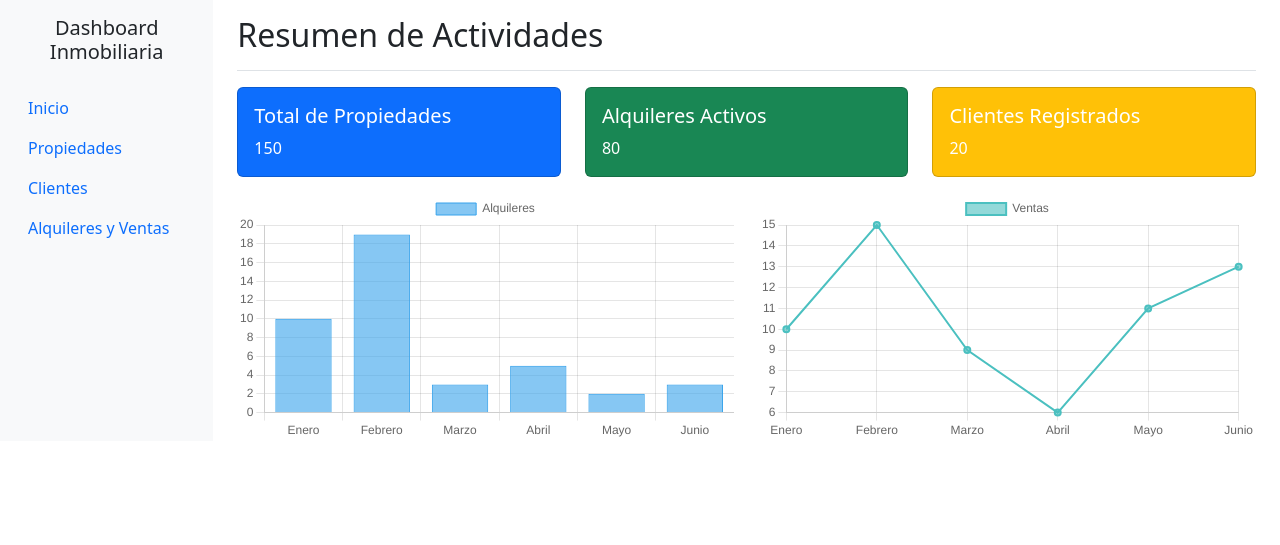
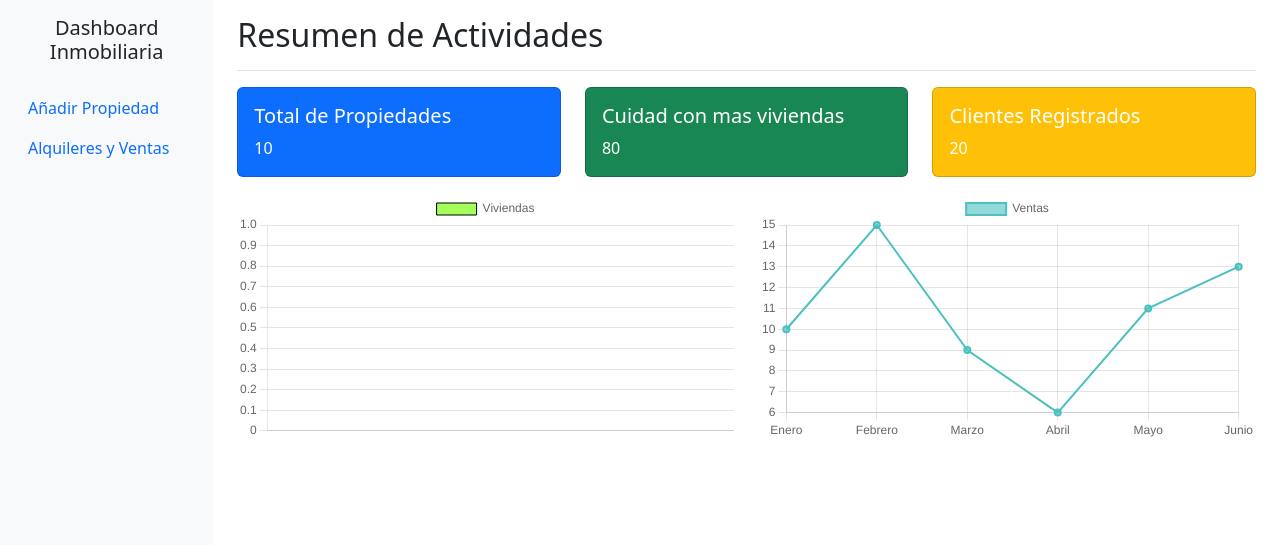
Before and after one commit to Alejandro906/Django-PHP-App, a Django app: template Project/App/templates/dashboard.html in a window 1280 px wide. Shown: the top 545 px of the page. Run offline with Django 5.2, Linux system fonts and the light colour scheme; the template is opened without the code that fills it: most values are stand-ins (such as "Sample title", 1, 10 or a date in 2020); some libraries are stand-ins or nearby versions.

Commit message:
added data to dashboard

```diff
--- a/Project/App/templates/dashboard.html
+++ b/Project/App/templates/dashboard.html
@@ -16,13 +16,7 @@
           <h5 class="text-center py-3">Dashboard Inmobiliaria</h5>
           <ul class="nav flex-column">
             <li class="nav-item">
-              <a class="nav-link active" href="#">Inicio</a>
-            </li>
-            <li class="nav-item">
-              <a class="nav-link" href="#">Propiedades</a>
-            </li>
-            <li class="nav-item">
-              <a class="nav-link" href="#">Clientes</a>
+              <a class="nav-link" href="{% url 'form' %}"> Añadir Propiedad</a>
             </li>
             <li class="nav-item">
               <a class="nav-link" href="#">Alquileres y Ventas</a>
@@ -43,14 +37,14 @@
             <div class="card text-white bg-primary mb-3">
               <div class="card-body">
                 <h5 class="card-title">Total de Propiedades</h5>
-                <p class="card-text" id="total-properties">150</p>
+                <p class="card-text" id="total-properties">{{total}}</p>
               </div>
             </div>
           </div>
           <div class="col-md-4">
             <div class="card text-white bg-success mb-3">
               <div class="card-body">
-                <h5 class="card-title">Alquileres Activos</h5>
+                <h5 class="card-title">Cuidad con mas viviendas</h5>
                 <p class="card-text" id="active-rentals">80</p>
               </div>
             </div>
@@ -70,7 +64,7 @@
           <div class="col-md-6">
             <canvas id="rentalsChart"></canvas>
           </div>
-          <div class="col-md-6">
+          <div class="col-md-6" style="padding-bottom: 10%;">
             <canvas id="salesChart"></canvas>
           </div>
         </div>
@@ -82,15 +76,18 @@
   <script>
      // Gráfico de Alquileres
       var rentalsCtx = document.getElementById('rentalsChart').getContext('2d');
+      var labels = {{ labels|safe }};
+      var data = {{ data|safe }};
+
       var rentalsChart = new Chart(rentalsCtx, {
         type: 'bar',
         data: {
-        labels: ['Enero', 'Febrero', 'Marzo', 'Abril', 'Mayo', 'Junio'],
+          labels: labels,
           datasets: [{
-          label: 'Alquileres',
-          data: [10, 19, 3, 5, 2, 3],
-          backgroundColor: 'rgba(54, 162, 235, 0.6)',
-          borderColor: 'rgba(54, 162, 235, 1)',
+            label: 'Viviendas',
+            data: data,
+            backgroundColor: 'rgb(164, 255, 90)',
+            borderColor: 'black',
             borderWidth: 1
           }]
         }
```
Also changed, not shown: Project/App/forms.py (+0 -22 lines), Project/App/views.py (+14 -1 lines), Project/db.sqlite3. Lines whose indentation alone changed are shown as unchanged.
